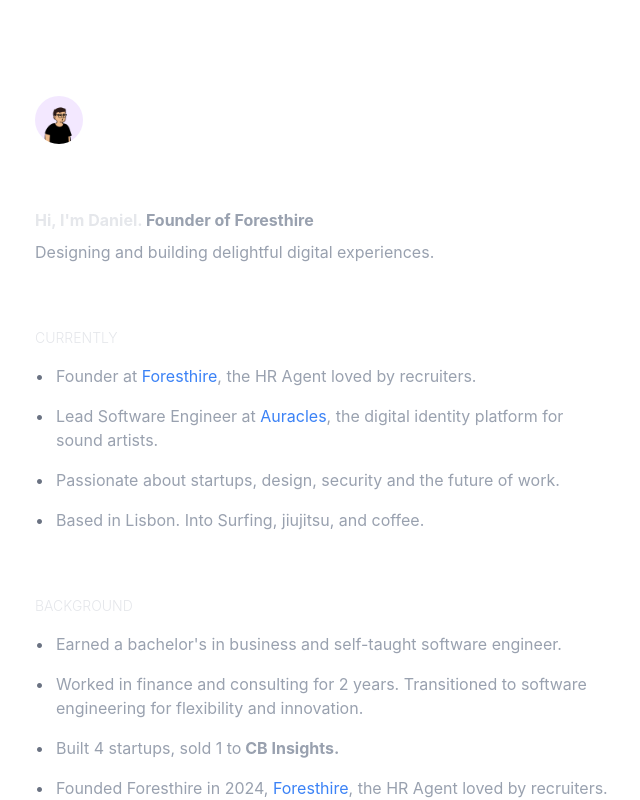
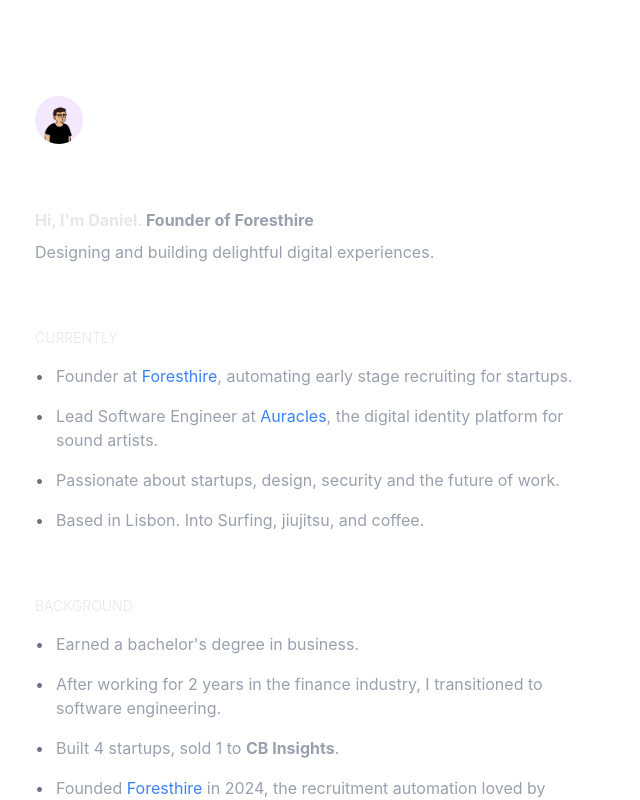
Before and after one commit to danielhangan/portfolio-vercel, a Next.js app: page / in a window 1280 px wide. Shown: the top 800 px of the page, without its empty margins (317-957 px from the left). Built offline with nearby package versions, Linux system fonts and the light colour scheme.

Commit message:
copy update

```diff
--- a/app/page.tsx
+++ b/app/page.tsx
@@ -69,7 +69,7 @@
         <Section title="CURRENTLY">
           <ListItem>
             Founder at <a href="https://www.foresthire.com" className="text-white hover:text-gray-300">Foresthire</a>,
-            the HR Agent loved by recruiters.
+            automating early stage recruiting for startups.
           </ListItem>
           <ListItem>
             Lead Software Engineer at <a href="https://auracles.io" className="text-white hover:text-gray-300">Auracles</a>,
@@ -86,18 +86,17 @@
         {/* Background Section */}
         <Section title="BACKGROUND">
           <ListItem>
-            Earned a bachelor's in business and self-taught software engineer.
+            Earned a bachelor's degree in business.
           </ListItem>
           <ListItem>
-            Worked in finance and consulting for 2 years. Transitioned to software engineering for flexibility and innovation.
+            After working for 2 years in the finance industry, I transitioned to software engineering.
           </ListItem>
           <ListItem>
-            Built 4 startups, sold 1 to
-            <strong> CB Insights.</strong>
+            Built 4 startups, sold 1 to <strong>CB Insights</strong>.
           </ListItem>
           <ListItem>
-            Founded Foresthire in 2024, <a href="https://www.foresthire.com/">Foresthire</a>,
-            the HR Agent loved by recruiters.
+            Founded <a href="https://www.foresthire.com/">Foresthire</a> in 2024,
+            the recruitment automation loved by founders.
           </ListItem>
         </Section>
 
```
